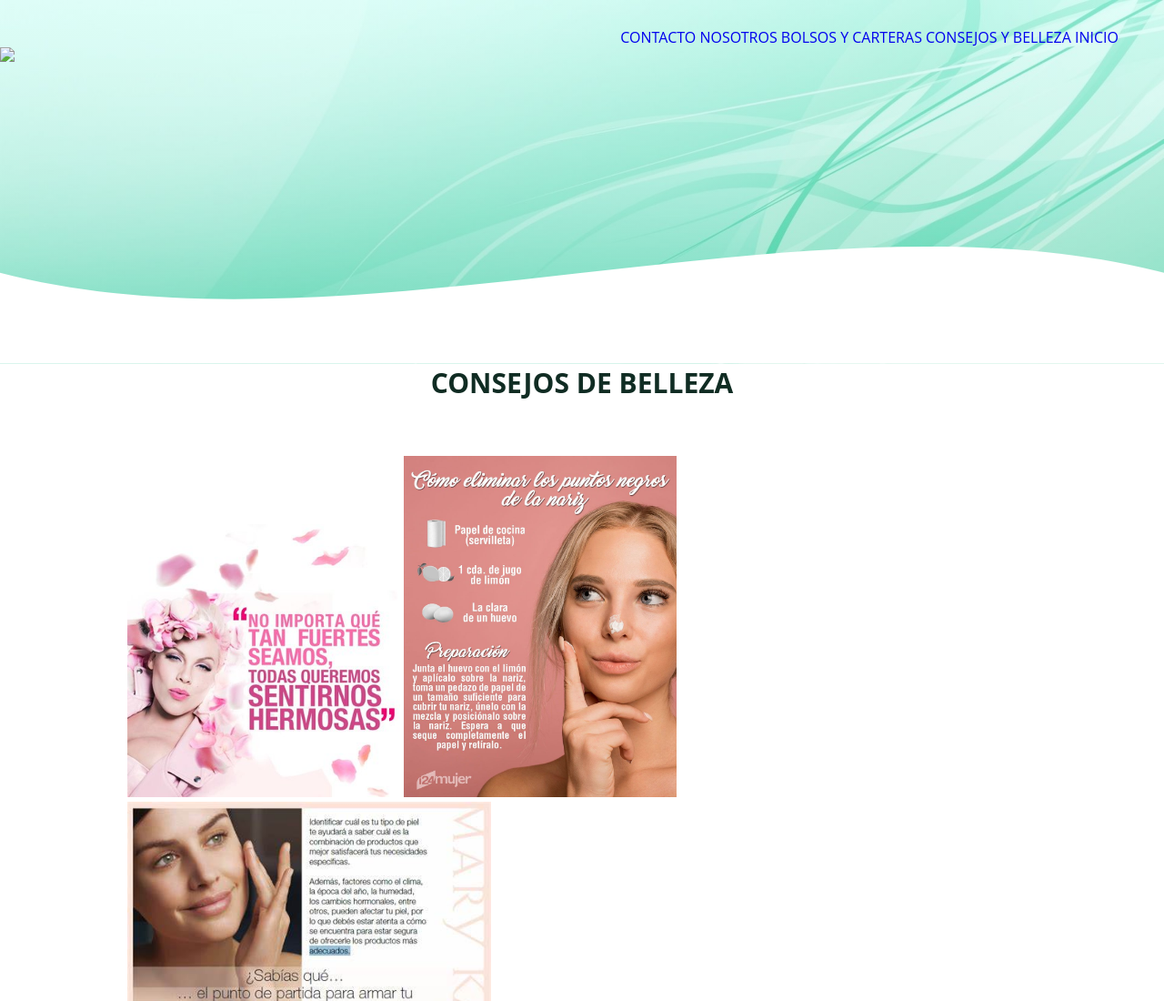
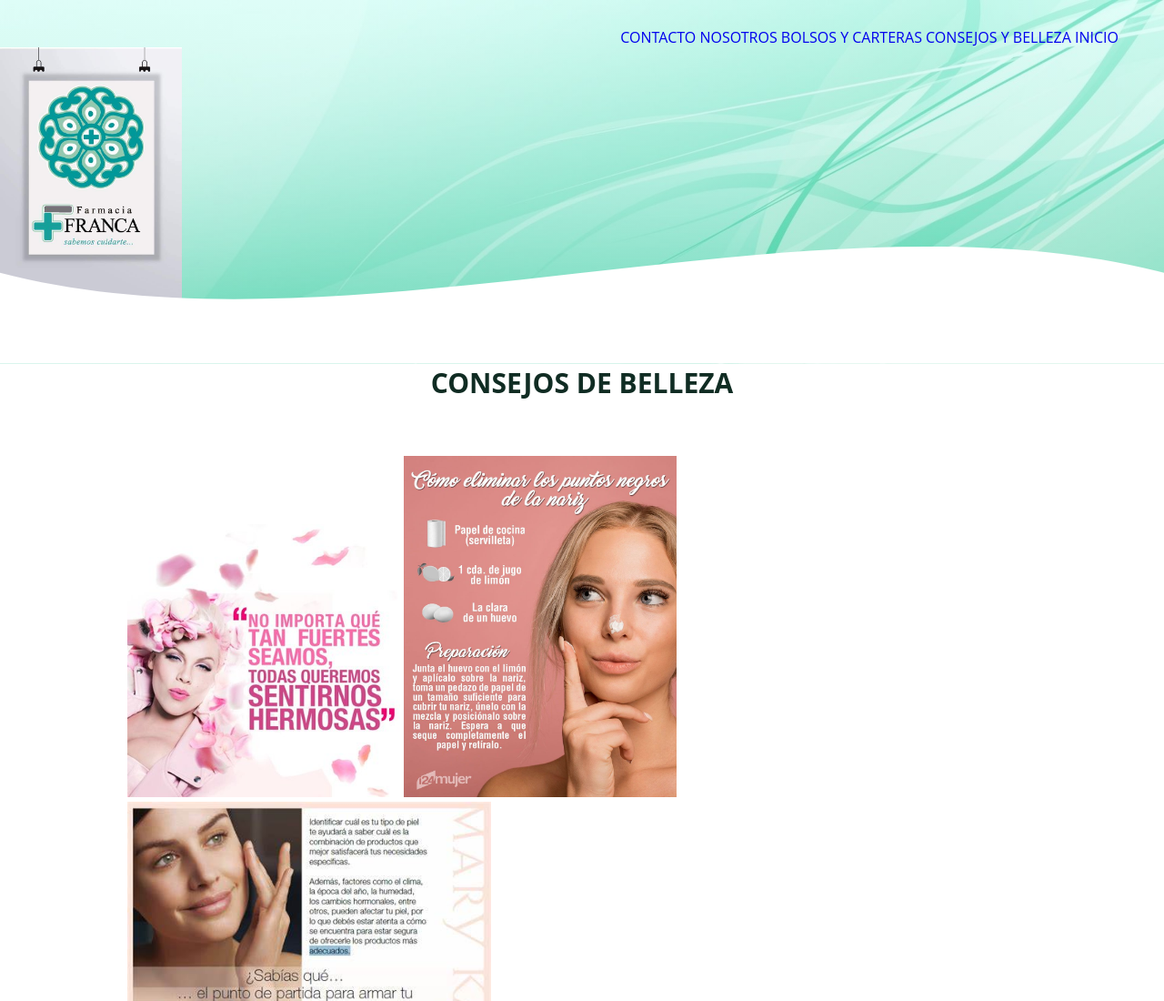
Before and after one commit to isabel28443/proyecto-farma, a website: page paginas/consejos-belleza.html in a window 1280 px wide. Shown: the top 1100 px of the page at 91% size. Drawn offline with Linux system fonts and the light colour scheme; the site is published under a folder, as on GitHub Pages, so addresses that start at the root find nothing.

Commit message:
imagenes

```diff
--- a/paginas/consejos-belleza.html
+++ b/paginas/consejos-belleza.html
@@ -38,7 +38,7 @@
     </nav>
 
     <div class="texto-img">
-      <img src="/img/logo2.jpeg" class="rounded" width=200px>
+      <img src="../img/logo2.jpeg" class="rounded" width=200px>
     </div>
     </div>
     <div class="wave" style="height: 150px; overflow: hidden;"><svg viewBox="0 0 500 150" preserveAspectRatio="none"
```
Also changed, not shown: index.html (+1 -1 lines).
